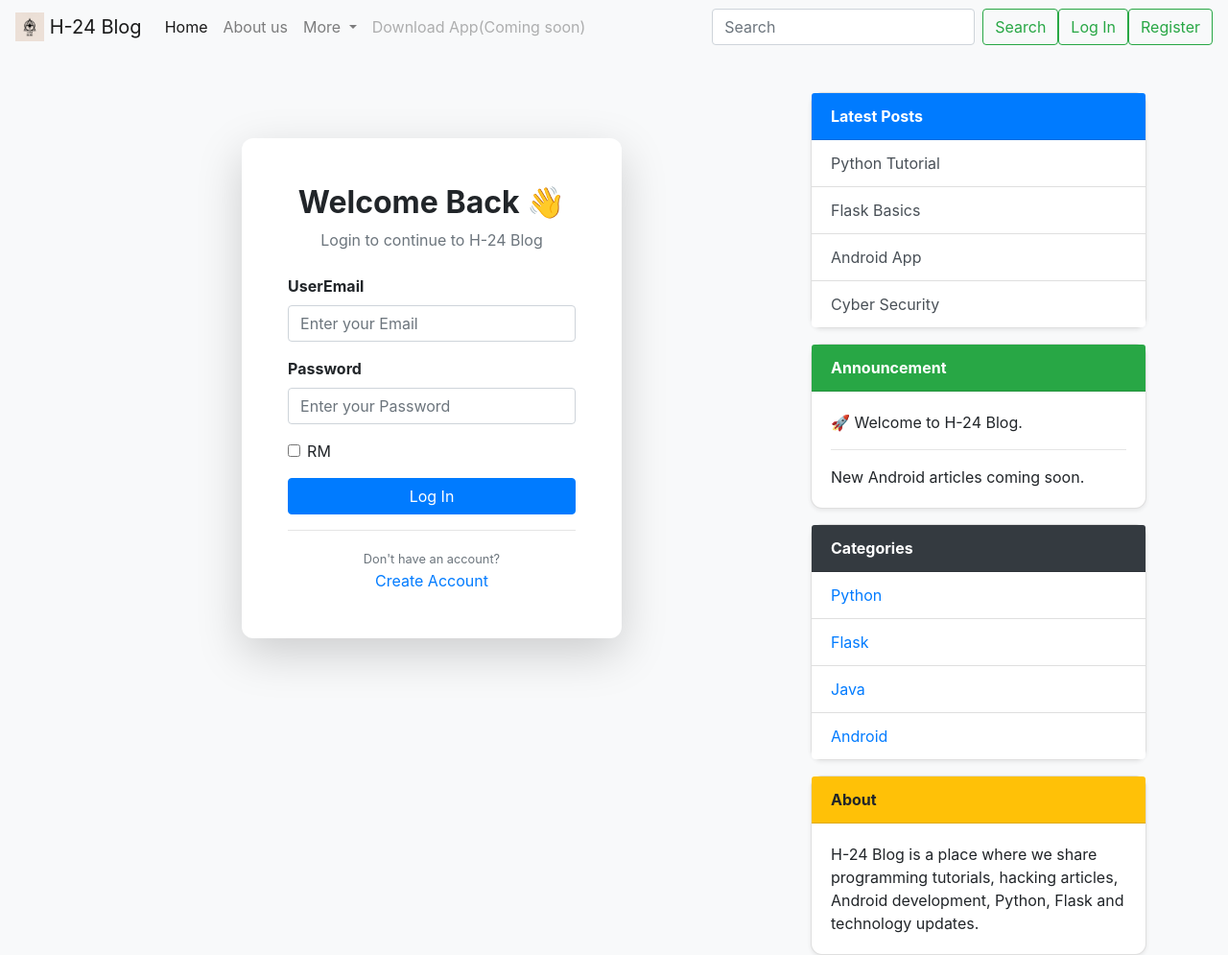
After one commit to prajapatiHardik2008/H-24_Blog, a Flask app: page /login in a window 1280 px wide. The commit adds this page. Shown: the whole page at 96% size. Run offline with Flask 3, Linux system fonts and the light colour scheme.

Commit message:
Changes :- updated UI

```diff
--- a/app.py
+++ b/app.py
@@ -1,10 +1,11 @@
-from flask import Flask , render_template
+from flask import Flask , render_template ,url_for , flash ,redirect
 import os
 import dotenv
-
+from forms import registration , LoginForm
 dotenv.load_dotenv()
 app = Flask(__name__)
 
+app.config["SECRET_KEY"] = os.getenv("SECRET_KEY")
 post = [
     {
         'Author_Name' : "Hardik ",
@@ -32,6 +33,22 @@ def about():
 def contact():
     return render_template("contact.html")
 
+@app.route("/login",methods=["POST","GET"])
+def login():
+    form = LoginForm()
+    return render_template("login.html", title = "Log In " ,form = form)
+
+@app.route("/register",methods=["GET","POST"])
+def register():
+    form = registration()
+    if form.validate_on_submit():
+        flash(f"Account created for {form.username.data}","success")
+        return redirect(url_for("home"))
+    else:
+        print(form.errors)   # 👈 Ye add karo
+
+    return render_template("register.html",title = "Registration",form = form)
+
 if __name__ == "__main__":
     port = os.getenv("port")
     app.run(debug=True,port=port,host='0.0.0.0')
--- /dev/null
+++ b/forms.py
@@ -0,0 +1,29 @@
+from flask_wtf import FlaskForm
+from wtforms  import StringField , PasswordField , SubmitField , BooleanField
+from wtforms.validators import DataRequired , Length , Email , EqualTo
+class registration(FlaskForm):   # it is inher. Flask form
+    username = StringField("UserName",validators=[DataRequired(),Length(min=2,max=10) ]) # data is requried and min length is 2 or max len os 10
+    email = StringField("Useremail",validators=[DataRequired(),Email()])
+    password = PasswordField(
+        "Password",
+        validators=[
+            DataRequired(),
+            Length(min=8, max=20)
+        ]
+    )
+
+    Confirm_password = PasswordField(
+        "Confirm Password",
+        validators=[
+            DataRequired(),
+            Length(min=8, max=20),
+            EqualTo("password", message="Passwords must match")
+        ]
+    )
+    submit = SubmitField("Sign Up")
+
+class LoginForm(FlaskForm):
+    email = StringField("UserEmail",validators=[DataRequired(),Email()])
+    password = PasswordField("Password",validators=[DataRequired(),Length(min=8 , max= 20)])
+    remember = BooleanField("RM")
+    submit = SubmitField("Log In ")
--- /dev/null
+++ b/static/style.css
@@ -0,0 +1,17 @@
+body{
+    background:#f8f9fa;
+}
+
+.card{
+    border-radius:12px;
+}
+
+.card-header{
+    font-weight:bold;
+}
+
+.list-group-item:hover{
+    background:#007bff;
+    color:white;
+    transition:0.3s;
+}
--- a/templates/layout.html
+++ b/templates/layout.html
@@ -51,6 +51,8 @@
             Flask BLog app
         {% endif %}
     </title>
+    <link rel="stylesheet"
+href="{{ url_for('static', filename='style.css') }}">
 </head>
 <body>
 <!--
@@ -90,7 +92,7 @@
       </li>
       <li class="nav-item dropdown">
         <a class="nav-link dropdown-toggle" href="#" id="navbarDropdown" role="button" data-toggle="dropdown" aria-haspopup="true" aria-expanded="false">
-          Dropdown
+          More
         </a>
         <div class="dropdown-menu" aria-labelledby="navbarDropdown">
           <a class="dropdown-item" href="/contact">Contact Us </a>
@@ -107,11 +109,138 @@
       <input class="form-control mr-sm-2" type="search" placeholder="Search" aria-label="Search">
       <button class="btn btn-outline-success my-2 my-sm-0" type="submit">Search</button>
     </form>
+    <button onclick="document.location='/login'"  class="btn btn-outline-success my-2 my-sm-0" >Log In </button>
+    <button onclick="document.location='/register'" class="btn btn-outline-success my-2 my-sm-0"> Register </button>
   </div>
 </nav>
-    <div class="container">
-        {% block content %}{% endblock %}
+<div class="container mt-4">
+    <div class="row">
+        <div class="container mt-3">
+
+    {% with messages = get_flashed_messages(with_categories=true) %}
+
+        {% if messages %}
+
+            {% for category, message in messages %}
+
+                <div class="alert alert-{{ category }} alert-dismissible fade show">
+
+                    {{ message }}
+
+                    <button type="button" class="close" data-dismiss="alert">
+                        <span>&times;</span>
+                    </button>
+
+                </div>
+
+            {% endfor %}
+
+        {% endif %}
+
+    {% endwith %}
+
+</div>
+        <!-- Main Content -->
+        <div class="col-md-8">
+            {% block content %}{% endblock %}
+        </div>
+
+        <!-- Sidebar -->
+        <div class="col-md-4">
+
+            <!-- Latest Posts -->
+            <div class="card mb-3 shadow-sm">
+                <div class="card-header bg-primary text-white">
+                    Latest Posts
+                </div>
+
+                <div class="list-group list-group-flush">
+                    <a href="#" class="list-group-item list-group-item-action">
+                        Python Tutorial
+                    </a>
+
+                    <a href="#" class="list-group-item list-group-item-action">
+                        Flask Basics
+                    </a>
+
+                    <a href="#" class="list-group-item list-group-item-action">
+                        Android App
+                    </a>
+
+                    <a href="#" class="list-group-item list-group-item-action">
+                        Cyber Security
+                    </a>
+                </div>
+
+            </div>
+
+            <!-- Announcement -->
+            <div class="card mb-3 shadow-sm">
+                <div class="card-header bg-success text-white">
+                    Announcement
+                </div>
+
+                <div class="card-body">
+
+                    🚀 Welcome to H-24 Blog.
+
+                    <hr>
+
+                    New Android articles coming soon.
+
+                </div>
+            </div>
+
+            <!-- Categories -->
+            <div class="card mb-3 shadow-sm">
+
+                <div class="card-header bg-dark text-white">
+                    Categories
+                </div>
+
+                <div class="list-group list-group-flush">
+
+                    <a href="#" class="list-group-item">
+                        Python
+                    </a>
+
+                    <a href="#" class="list-group-item">
+                        Flask
+                    </a>
+
+                    <a href="#" class="list-group-item">
+                        Java
+                    </a>
+
+                    <a href="#" class="list-group-item">
+                        Android
+                    </a>
+
+                </div>
+
+            </div>
+
+            <!-- About -->
+            <div class="card shadow-sm">
+
+                <div class="card-header bg-warning">
+                    About
+                </div>
+
+                <div class="card-body">
+
+                    H-24 Blog is a place where we share programming tutorials,
+                    hacking articles, Android development, Python, Flask and
+                    technology updates.
+
+                </div>
+
+            </div>
+
+        </div>
+
     </div>
+</div>
     <script src="https://code.jquery.com/jquery-3.3.1.slim.min.js" integrity="sha384-q8i/X+965DzO0rT7abK41JStQIAqVgRVzpbzo5smXKp4YfRvH+8abtTE1Pi6jizo" crossorigin="anonymous"></script>
 <script src="https://cdn.jsdelivr.net/npm/popper.js@1.14.3/dist/umd/popper.min.js" integrity="sha384-ZMP7rVo3mIykV+2+9J3UJ46jBk0WLaUAdn689aCwoqbBJiSnjAK/l8WvCWPIPm49" crossorigin="anonymous"></script>
 <script src="https://cdn.jsdelivr.net/npm/bootstrap@4.1.3/dist/js/bootstrap.min.js" integrity="sha384-ChfqqxuZUCnJSK3+MXmPNIyE6ZbWh2IMqE241rYiqJxyMiZ6OW/JmZQ5stwEULTy" crossorigin="anonymous"></script>
--- /dev/null
+++ b/templates/login.html
@@ -0,0 +1,101 @@
+{% extends "layout.html" %}
+
+{% block content %}
+
+<div class="container py-5">
+
+    <div class="row justify-content-center">
+
+        <div class="col-md-8 col-lg-7">
+
+            <div class="card shadow-lg border-0 rounded-lg">
+
+                <div class="card-body p-5">
+
+                    <div class="text-center mb-4">
+
+                        <h2 class="font-weight-bold">
+                            Welcome Back 👋
+                        </h2>
+
+                        <p class="text-muted">
+                            Login to continue to H-24 Blog
+                        </p>
+
+                    </div>
+
+                    <form method="POST">
+
+                        {{ form.hidden_tag() }}
+
+                        <!-- Email -->
+                        <div class="form-group">
+
+                            {{ form.email.label(class="font-weight-bold") }}
+
+                            {{ form.email(
+                                class="form-control rounded-pill",
+                                placeholder="Enter your Email"
+                            ) }}
+
+                        </div>
+
+                        <!-- Password -->
+                        <div class="form-group">
+
+                            {{ form.password.label(class="font-weight-bold") }}
+
+                            {{ form.password(
+                                class="form-control rounded-pill",
+                                placeholder="Enter your Password"
+                            ) }}
+
+                        </div>
+
+                        <!-- Remember Me -->
+                        <div class="form-group form-check">
+
+                            {{ form.remember(class="form-check-input") }}
+
+                            {{ form.remember.label(class="form-check-label") }}
+
+                        </div>
+
+                        <!-- Login Button -->
+                        <div class="form-group">
+
+                            {{ form.submit(
+                                class="btn btn-primary btn-block rounded-pill"
+                            ) }}
+
+                        </div>
+
+                    </form>
+
+                    <hr>
+
+                    <div class="text-center">
+
+                        <small class="text-muted">
+                            Don't have an account?
+                        </small>
+
+                        <br>
+
+                        <a href="/register">
+                            Create Account
+                        </a>
+
+                    </div>
+
+                </div>
+
+            </div>
+
+        </div>
+
+    </div>
+
+</div>
+
+{% endblock %}
```
Also changed, not shown: templates/about.html (+35 -3 lines), templates/index.html (+32 -13 lines), templates/register.html (added, +75 -0 lines).
